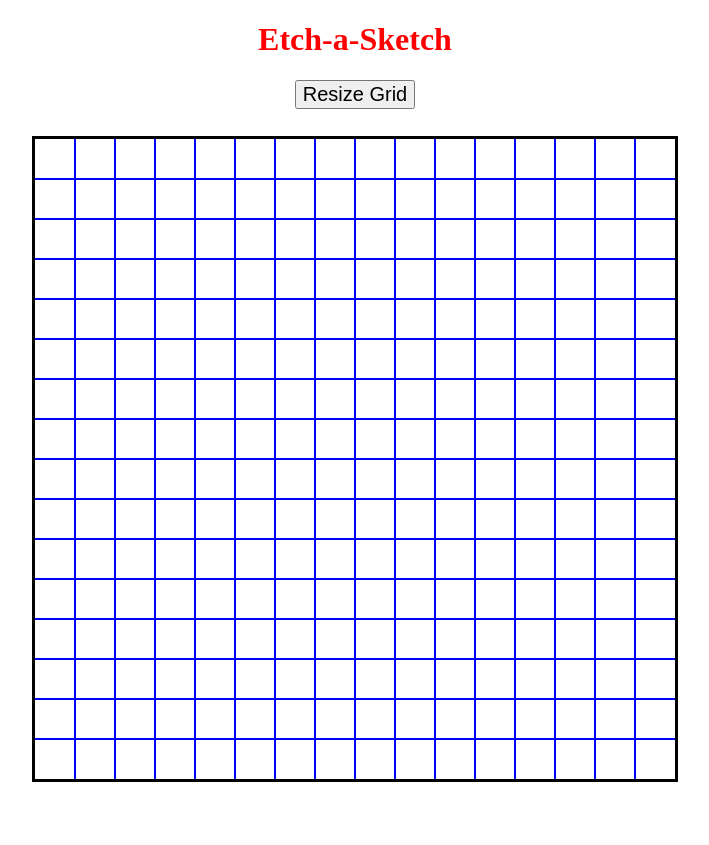
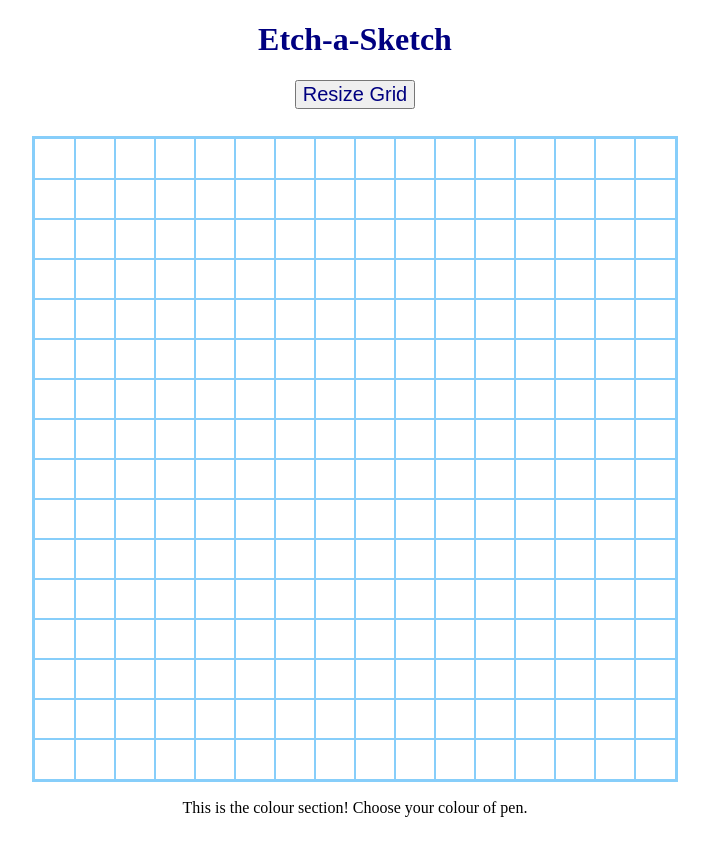
Before and after one commit to swiftybo/Etch-a-Sketch, a plain HTML site: page index.html in a window 1280 px wide. Shown: the whole page, without its empty margins (285-994 px from the left). Before the commit the page ends 800 px from the top, so only its background shows below. Drawn offline with Linux system fonts and the light colour scheme.

Commit message:
Addition of colour section wtih js dom manipulation.
Change to some colours for neater looking UI.

```diff
--- a/script.js
+++ b/script.js
@@ -9,6 +9,7 @@ const defaultNumOfSquares = 16;
 const defaultTotalSquares = defaultNumOfSquares * defaultNumOfSquares;
 let dimensions = getDimensions(defaultNumOfSquares);
 createGameGrid(defaultTotalSquares, dimensions);
+createResizeButton();
 
 // Function to create the entire game grid:
 function createGameGrid(totalsquares, measurements) {
@@ -40,6 +41,7 @@ function createResizeButton() {
     resizeButton.textContent = "Resize Grid";
     resizeButton.style.marginBottom = "30px";
     resizeButton.style.padding = "10px, 30px";
+    resizeButton.style.color = "navy";
     resizeButton.style.fontSize = "20px";
     gameSection.insertBefore(resizeButton, gridContainer);
     resizeButton.addEventListener("click", resizeGrid);
@@ -72,4 +74,13 @@ function resizeGrid() {
     }
 }
 
-createResizeButton();
+function createColourContainer() {
+    const colourContainer = document.createElement("div");
+    colourContainer.classList.add("colour-container");
+    colourContainer.style.margin = "20px";
+    colourContainer.textContent =
+        "This is the colour section! Choose your colour of pen.";
+    gameSection.appendChild(colourContainer);
+}
+
+createColourContainer();
--- a/styles.css
+++ b/styles.css
@@ -1,5 +1,9 @@
+/* body {
+    background: linear-gradient(to left, #fdefb2, #f9e076);
+} */
+
 h1 {
-    color: red;
+    color: navy;
     text-align: center;
 }
 
@@ -13,13 +17,13 @@ h1 {
 .grid-container {
     height: 640px;
     width: 640px;
-    outline: solid black;
+    outline: solid lightskyblue;
     display: flex;
     flex-wrap: wrap;
 }
 
 .grid-div {
-    outline: solid blue;
+    outline: solid lightskyblue;
     outline-width: 0.5px;
 }
 
```
